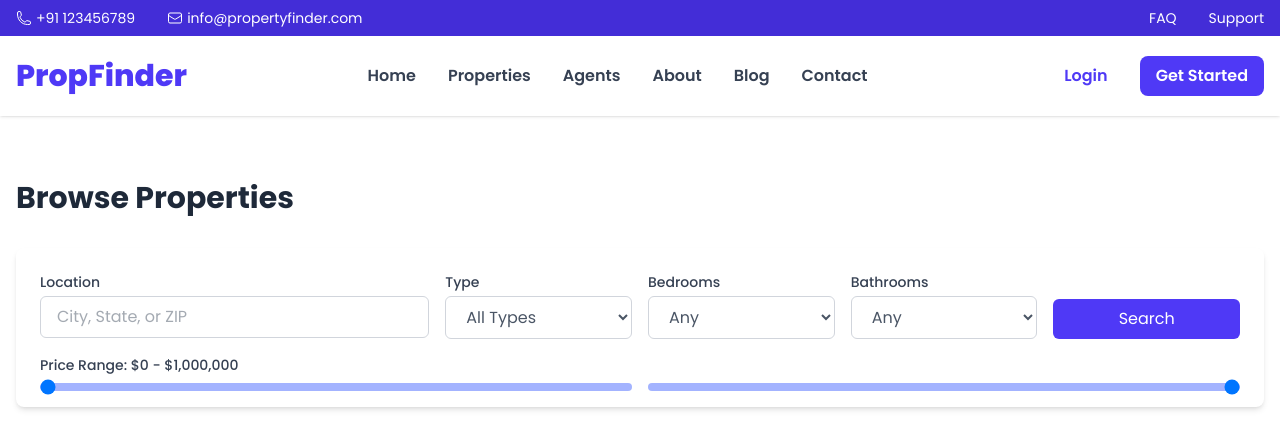
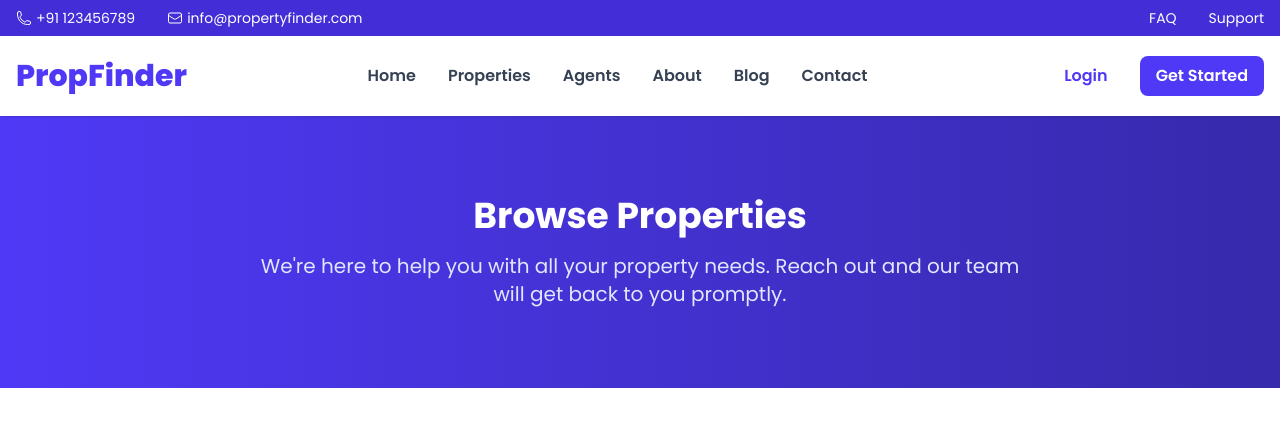
Before and after one commit to SurajKushwaha23/propFinder, a React (Vite) app: page /properties in a window 1280 px wide. Shown: the top 438 px of the page. Built offline with nearby package versions, Linux system fonts and the light colour scheme.

Commit message:
add banner in property section

```diff
--- a/src/pages/Properties.jsx
+++ b/src/pages/Properties.jsx
@@ -131,12 +131,21 @@ const Properties = () => {
   };
 
   return (
+    <>
+      {/* Hero Section */}
+      <div className="relative bg-gradient-to-r from-indigo-600 to-indigo-800 py-20 px-4 sm:px-6 lg:px-8 text-center">
+        <div className="max-w-3xl mx-auto">
+          <h1 className="text-4xl font-bold text-white mb-4">
+            Browse Properties
+          </h1>
+          <p className="text-xl text-indigo-100">
+            We're here to help you with all your property needs. Reach out and
+            our team will get back to you promptly.
+          </p>
+        </div>
+      </div>
       <div className="py-16">
         <div className="container mx-auto px-4">
-        <h1 className="text-3xl font-bold text-gray-800 mb-8">
-          Browse Properties
-        </h1>
-
           {/* Search Filters */}
           <div className="mb-8">
             <SearchFilters onSearch={handleSearch} />
@@ -247,7 +256,10 @@ const Properties = () => {
                           ${property.price.toLocaleString()}
                         </span>
                         {property.type === "rent" && (
-                        <span className="text-gray-500 text-sm"> / month</span>
+                          <span className="text-gray-500 text-sm">
+                            {" "}
+                            / month
+                          </span>
                         )}
                       </div>
                       <div className="flex space-x-2">
@@ -363,6 +375,7 @@ const Properties = () => {
           )}
         </div>
       </div>
+    </>
   );
 };
 
```
Lines whose indentation alone changed are shown as unchanged.
